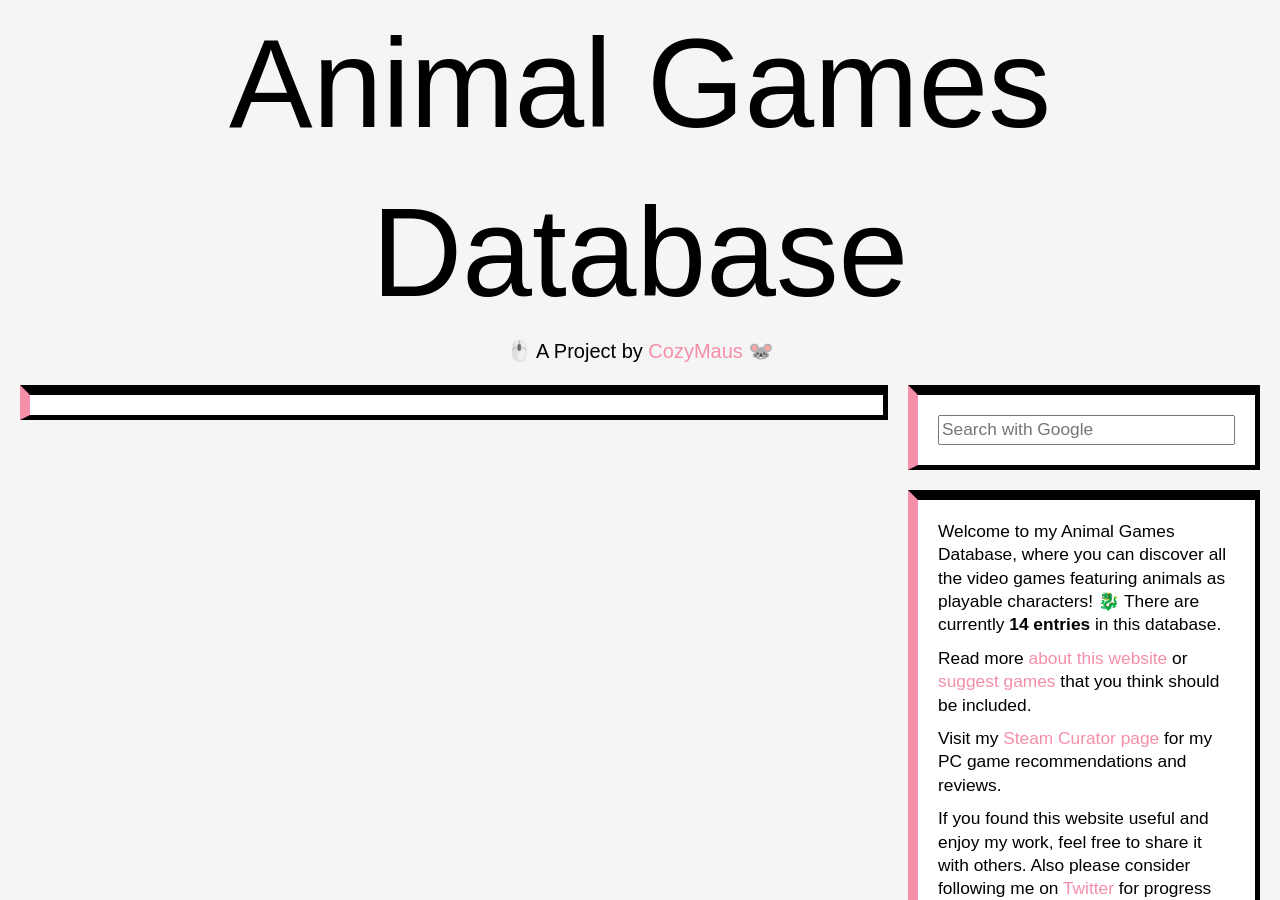
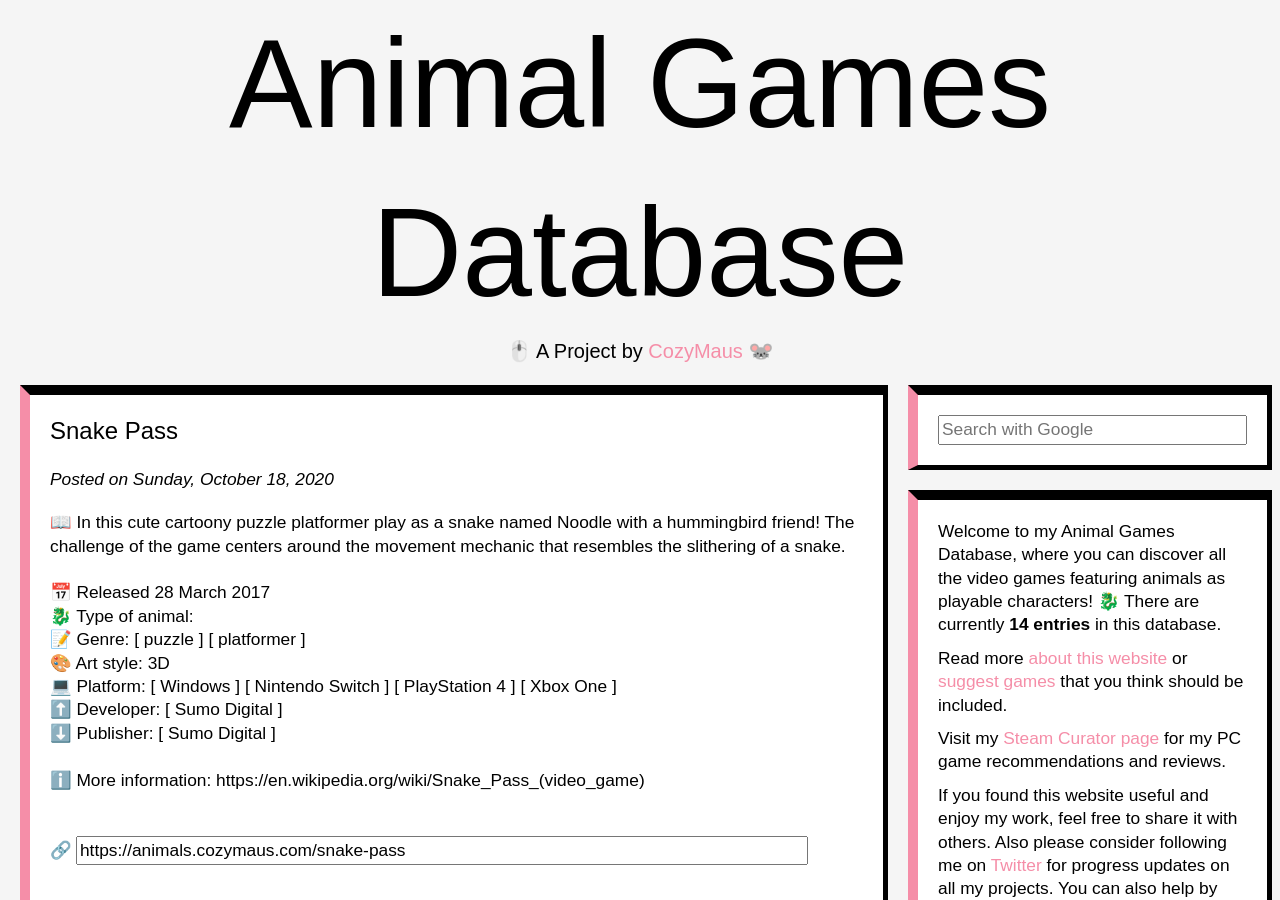
Before and after one commit to byliz/animal-game-database, a Jekyll site: the page built from _posts/2017-03-28-snake-pass.md, in a window 1280 px wide and 900 px high. Built offline with Jekyll 4.4.1, drawn with Linux system fonts in a browser that asks for light colours; nearby versions of some CDN libraries; comment, search, counter and statistics services are not loaded; some of the changed text lies outside the part shown.

Commit message:
Update 2017-03-28-snake-pass.md

```diff
--- a/_posts/2017-03-28-snake-pass.md
+++ b/_posts/2017-03-28-snake-pass.md
@@ -1,15 +1,13 @@
 ---
-layout: default
+layout: post
+comments: true
 title: "Snake Pass"
 date: 2017-03-28
-latestdate:
+posted: 2020-10-18
 artstyle: 3D
-playable: "Yes"
 mods: "No"
-type: anthropomorphc
 species:
 - snake
-- reptile
 emoticon:
 - 🐍
 genre:
```
